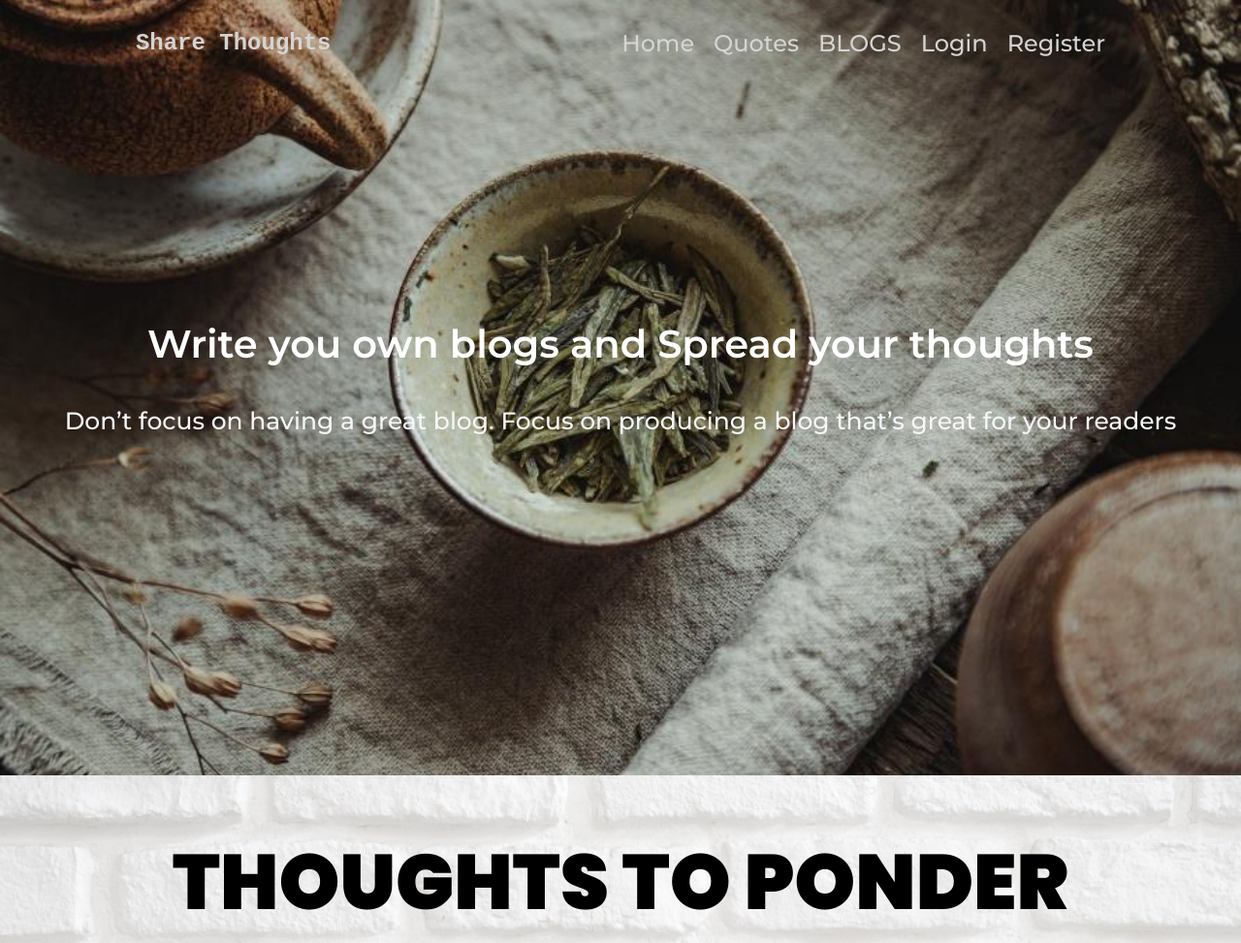
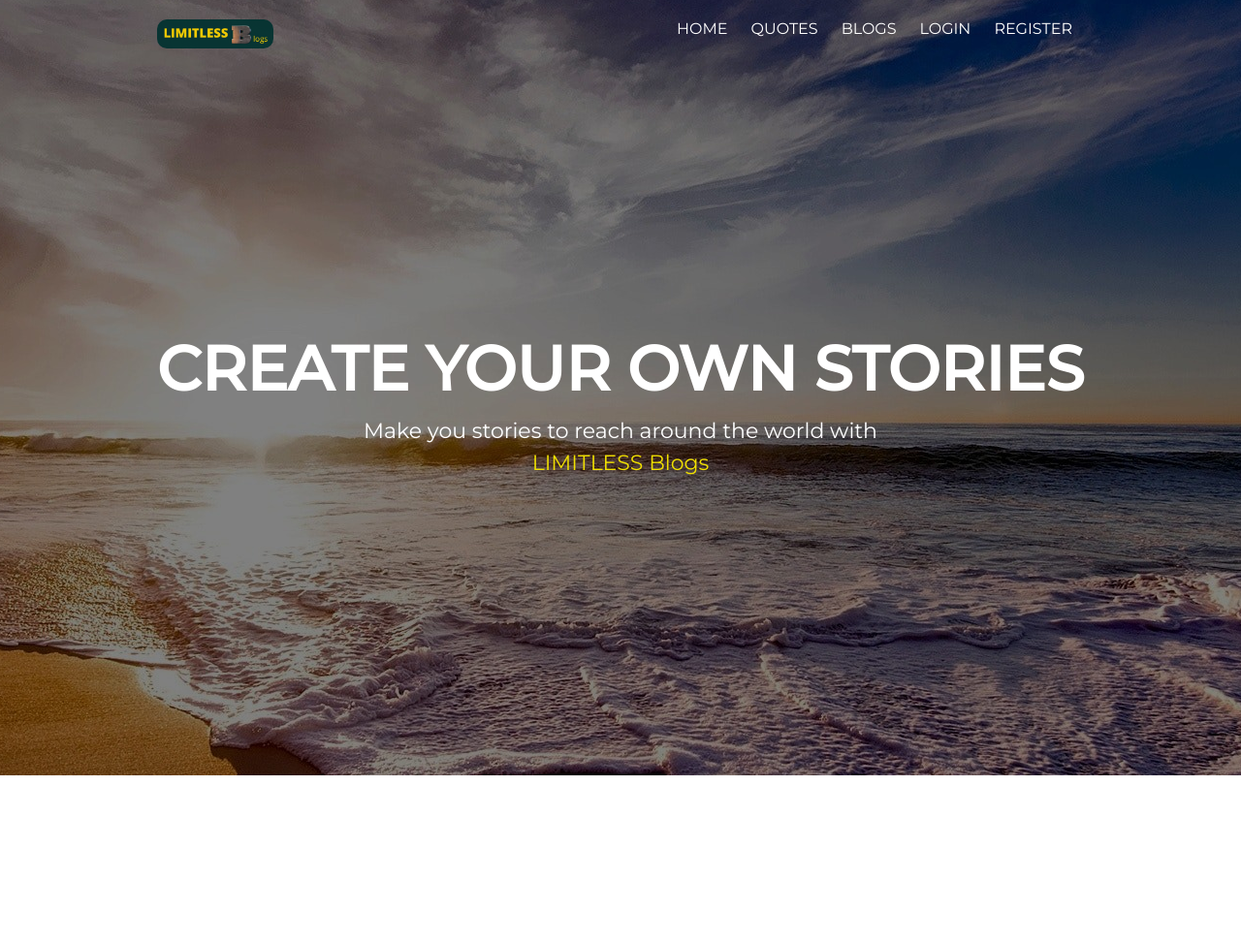
Before and after one commit to dtaakash01/Blogging-Website, a plain HTML site: page index.html in a window 1280 px wide. Shown: the top 973 px of the page at 97% size. After the commit the page ends 800 px from the top, so only its background shows below. Drawn offline with Linux system fonts and the light colour scheme.

Commit message:
First commit

```diff
--- a/css/style.css
+++ b/css/style.css
@@ -1,5 +1,4 @@
-@import url('https://fonts.googleapis.com/css2?family=Montserrat:wght@300;500;600&display=swap');
-@import url('https://fonts.googleapis.com/css2?family=Poppins:wght@900&display=swap');
+@import url('https://fonts.googleapis.com/css2?family=Montserrat:wght@400;500&display=swap');
 
 * {
     margin: 0;
@@ -7,141 +6,91 @@
     box-sizing: border-box;
 }
 
+body {
+    font-family: 'Montserrat', sans-serif;
+    line-height: 1.5;
+}
 
-.header {
-    background: url('../image/green-tea-6078275_1920.jpg') no-repeat center/cover;
+header {
+    background: url('/images/bg-1.jpg') no-repeat center;
     height: 100vh;
+    position: relative;
+}
+
+
+/* utilities */
+
+.logo-text {
+    color: rgb(240, 224, 0);
 }
 
 
 /* Navbar */
 
-
-
-
-
-.container {
-    display: flex;
-    justify-content: space-around;
-    padding-top: 30px;
-
+.navbar {
+   display: flex;
+   justify-content: space-around;
 }
 
-#navbar .logo a {
-     text-align: center;
-    font-size: 24px;
-    padding-top: 10px;
-    font-family: 'Courier New', Courier, monospace;
-    color: rgb(212, 212, 212);
-
-
+nav {
+   padding-top: 10px;
 }
 
-#navbar a {
-    text-decoration: none;
-    color: rgb(212, 212, 212);
-    font-family: 'Montserrat', sans-serif;
-    font-size: 24px;
+.blog-logo img {
+    border-radius: 10px;
+    opacity: 0.95;
+    width: 60%;
+    margin-top: 10px;
+    cursor: pointer;
 }
 
-#navbar a:hover {
-    color: #fff;
-    border-bottom: #fff solid 1px;
-    font-size: 20px;
+ul {
+    display: flex;
+    justify-content: space-between;
 }
 
-.container ul {
-    display: flex;
-    justify-content: space-between;
-    list-style: none;
+.navbar a {
+    color: white;
+    text-decoration: none;
 }
 
-.container ul li {
-    margin-left: 20px;
-    padding-bottom: 10px;
+.nav-links ul li {
+    list-style: none;
+    display: inline-block;
+    padding: 8px 12px;
+    position: relative;
+    cursor: pointer;
 }
 
-/* mid container */
-#container-2{
-    height: 80%;
-    display: flex;
-    justify-content: center;
-    align-items: center;
-}
-.mid-container {
-    display: flex;
-    flex-direction: column;
-    align-items: center;
-    color: #fff;
-    font-family: 'Montserrat', sans-serif;
-    width: fit-content;
-}
-.mid-container p, .mid-container h1{
- text-align: center;
- padding: 20px;
-}
-.mid-container h1{
-font-size: 2.5rem;
-}
-.mid-container p{
-    display: flex;
-    flex-direction: column;
-    width:100%;
-    color: #f6f6f7;
-    font-size: 25px;
-
+.nav-links ul li::after {
+    content: '';
+    width: 0%;
+    height: 2px;
+    background: rgb(240, 224, 0);
+    display: block;
+    margin: auto;
+    transition: 0.5s;
 }
 
-/* Mid-2 container here */
-#mid-2{
-    align-items: center;
-    background: url('/image/bg-2.png') no-repeat center/cover;
-    height: fit-content;
-}
-.mid2__content{
-    width: 80%;
-    margin: auto;
-    margin-top: 50px;
-    display: flex;
-    flex-direction: row;
-    justify-content: space-around;
-}
-.mid2__content .content__paragraphs{
-    display: flex;
-    flex-direction: column;
-    width: 55%;
-    align-items: flex-end;
-    justify-content: space-between;
-    padding-left: 80px;
+.nav-links ul li:hover::after {
+    width: 100%;
 }
 
-.mid2__content .mid__img{
-    margin: auto;
-    width: 40%;
-}
-.mid2__content .mid__img img{
-    width:100%;
-    margin-left:0;
-    border-radius: 3%;
-}
-.mid2__heading h1{
-    font-size: 5rem;
+.text-box {
+    width: 90%;
+    color: #fff;
+    position: absolute;
+    top: 50%;
+    left: 50%;
+    transform: translate(-50%,-50%);
     text-align: center;
-    padding-top: 50px;
-    font-family: 'Poppins', sans-serif;
+    padding-top: 2% ;
 }
 
-.content__paragraphs p {
-    padding:10px 20px;
-    font-size: 20px;
-}
-.dottedLineDiv{
-    border-bottom: 10px dotted ;
-    width: 30%;
-    margin: 20px auto;
-    color: #444;
+.text-box h1 {
+    font-size: 64px;
 }
 
-.mid2__content .mid__img img:hover{
-    transform: scale(1.03);
+.text-box p {
+    font-size: 22px;
 }
--- a/index.html
+++ b/index.html
@@ -1,60 +1,45 @@
 <!DOCTYPE html>
 <html lang="en">
-
 <head>
     <meta charset="UTF-8">
     <meta http-equiv="X-UA-Compatible" content="IE=edge">
     <meta name="viewport" content="width=device-width, initial-scale=1.0">
+
     <link rel="stylesheet" href="css/style.css">
-    <title>Share Thoughts</title>
+    <title>LIMITLESS BLOGS | HOME</title>
 </head>
 <body>
-    <div class="header">
-        <nav id="navbar">
-            <div class="container">
-                <div class="logo">
-                    <h1><a href="index.html">Share Thoughts</a></h1>
-                </div>
-                <div class="navbar">
-                    <ul>
-                        <li class="current"><a href="home.html">Home</a></li>
-                        <li><a href="quotes.html">Quotes</a></li>
-                        <li><a href="blogs.html">BLOGS</a></li>
-                        <li><a href="login.html">Login</a></li>
-                        <li><a href="register.html">Register</a></li>
-                    </ul>
-                </div>
+
+ <header>
+
+    <nav>
+        <div class="navbar">
+            <div class="blog-logo"><img src="images/logo.png">
             </div>
-        </nav>
-        <div id="container-2">
-            <div class="mid-container">
-                <h1>Write you own blogs and Spread your thoughts</h1>
-                <div class="slider">
-                    <p>Don’t focus on having a great blog. Focus on producing a blog that’s great for your readers</p>
-                </div>
+            <div class="nav-links">
+                <ul>
+                    <li><a href="">HOME</a></li>
+                    <li><a href="">QUOTES</a></li>
+                    <li><a href="">BLOGS</a></li>
+                    <li><a href="">LOGIN</a></li>
+                    <li><a href="">REGISTER</a></li>
+                </ul>
             </div>
+        </div>
+    </nav>
+
+
+    <div class="header-content">
+        <div class="text-box">
+            <h1>
+                CREATE YOUR OWN STORIES
+            </h1>
+            <p>Make you stories to reach around
+                the world with  <br> <span class="logo-text">LIMITLESS Blogs</span> </p>
         </div>
     </div>
 
-    <section id="mid-2">
-        <div class="mid2__heading">
-            <h1>THOUGHTS TO PONDER</h1>
-        </div>
-        <div class="mid2__content">
-            <div class="mid__img">
-             <img src="/image/mtn-mid2.jpg" alt="mid2-image"/>
-            </div>
-            <div class="content__paragraphs">
-                    <p class="para">Lorem Ipsum passages, and more recently with desktop publishing software like Aldus PageMaker including versions of Lorem Ipsum.
-                        Why do we use it?
-                        It is a long established fact that a reader will be distracted by the readable content of a page when looking at its layout. The point of using Lorem Ipsum is that it has a more-or-less normal distribution of letters, as opposed to using 'Content here, content here', making it look like readable English. Many desktop publishing packages and web page editors now use Lorem Ipsum as their default model text, and a search for 'lorem ipsum' will uncover many web sites still in their infancy. Various versions have evolved over the years, sometimes by accident, sometimes on purpose (injected humour and the like).
-                    </p>
-                    <div class="dottedLineDiv"></div>
-                    <p class="para">Lorem Ipsum passages, and more recently with desktop publishing software like Aldus PageMaker including versions of Lorem Ipsum. Why do we use it? It is a long established fact that a reader will be distracted by the readable content of a page when looking at its layout. The point of using Lorem Ipsum is that it has a more-or-less normal distribution of letters, as opposed to using 'Content here, content here', making it look like readable English. Many desktop publishing packages and web page editors now use Lorem Ipsum as their default model text, and a search for 'lorem ipsum' will uncover many web sites still in their infancy. Various versions have evolved over the years, sometimes by accident, sometimes on purpose (injected humour and the like)..</p>
-                </div>
-            </div>
-        </div>
-    </section>
+ </header>
+
 </body>
-
 </html>
```
Also changed, not shown: image/bg-2.png (deleted), image/green-tea-6078275_1920.jpg (deleted), image/mtn-mid2.jpg (deleted), images/bg-1.jpg (added), images/logo.png (added).
